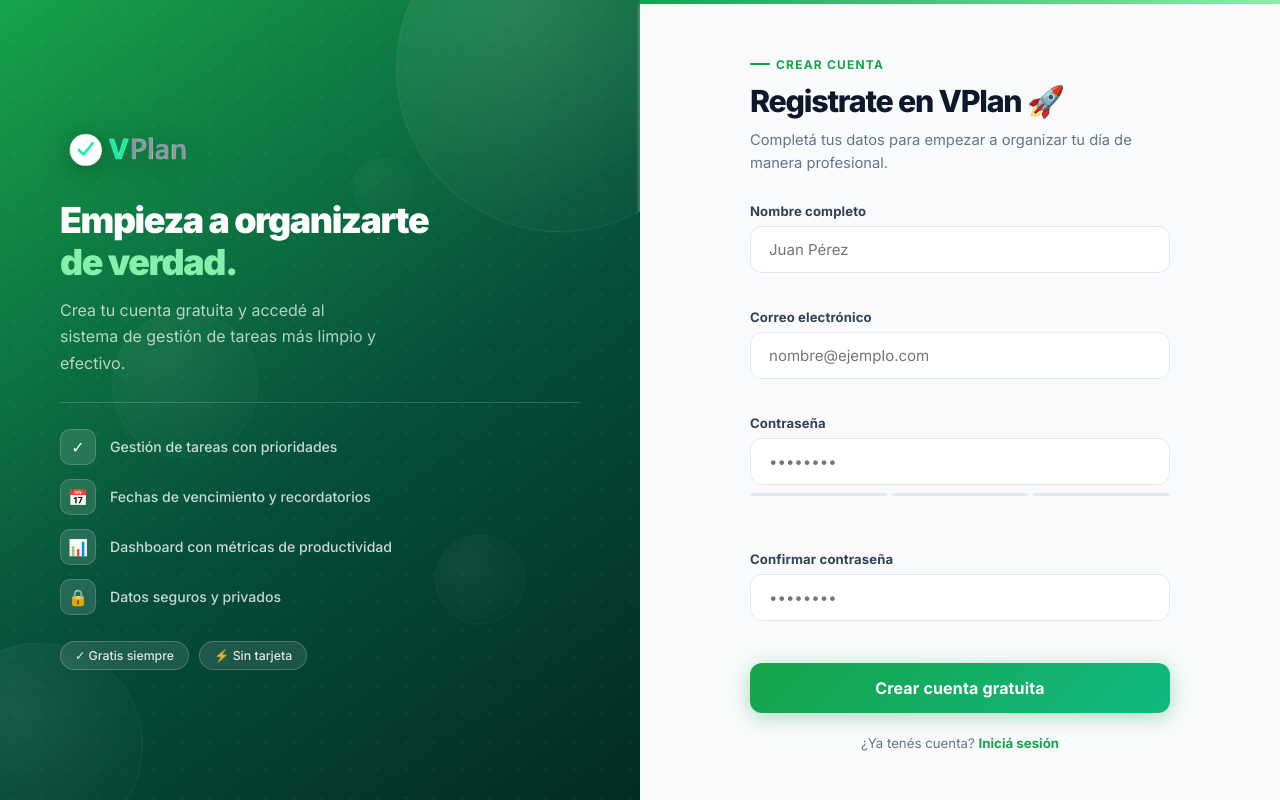
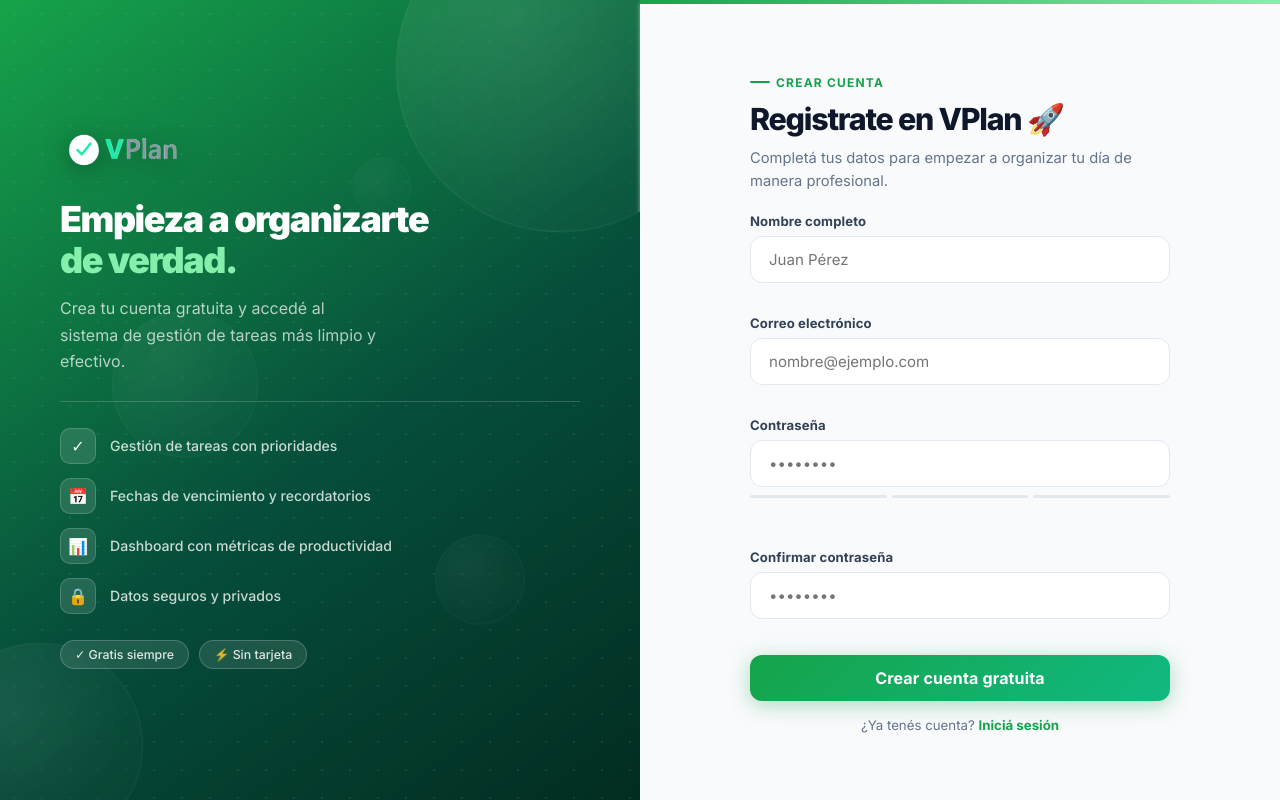
Before and after one commit to valepognante4/vplan-web, a React (Vite) app in the folder frontend/: page / in a window 1280 px wide. Both pictures are taken after a click on the button "Empezar ahora — es gratis". Built offline with nearby package versions, Linux system fonts and the light colour scheme.

Commit message:
feat: ajustes de interfaz y pantalla de bienvenida

```diff
--- a/frontend/src/App.css
+++ b/frontend/src/App.css
@@ -123,6 +123,7 @@ button {
   border: 1px solid var(--border);
   padding: 9px 20px;
   font-size: 0.88rem;
+  white-space: nowrap;
 }
 
 .btn-secondary:hover {
@@ -138,6 +139,7 @@ button {
   padding: 9px 20px;
   font-size: 0.88rem;
   box-shadow: 0 4px 14px rgba(22,163,74,0.35);
+  white-space: nowrap;
 }
 
 .btn-primary:hover {
--- a/frontend/src/App.jsx
+++ b/frontend/src/App.jsx
@@ -41,7 +41,7 @@ export default function App() {
             Iniciar sesión
           </button>
           <button className="btn-primary" onClick={() => setCurrentView('register')}>
-            Empezar gratis
+            Registrarse
           </button>
         </div>
       </nav>
--- a/frontend/src/Dashboard.css
+++ b/frontend/src/Dashboard.css
@@ -260,6 +260,12 @@
     text-decoration: none;
     color: var(--text-sub);
     font-size: 0.88rem;
+    font-family: inherit;
+    font-weight: 500;
+    background: transparent;
+    border: none;
+    cursor: pointer;
+    width: 100%;
     transition: background var(--transition), color var(--transition);
 }
 
@@ -281,7 +287,13 @@
     display: flex;
     justify-content: space-between;
     align-items: center;
+    gap: 16px;
     animation: fadeSlideDown 0.5s cubic-bezier(0.22, 1, 0.36, 1) both;
+}
+
+.vplan-dashboard .content-header > div {
+    min-width: 0;
+    flex: 1;
 }
 
 .vplan-dashboard .content-header h1 {
@@ -294,7 +306,10 @@
     letter-spacing: -0.04em;
     line-height: 1.08;
     position: relative;
-    display: inline-block;
+    display: block;
+    white-space: nowrap;
+    overflow: hidden;
+    text-overflow: ellipsis;
 }
 
 .vplan-dashboard .content-header h1::after {
@@ -332,6 +347,9 @@
     transition: transform var(--transition), box-shadow var(--transition), filter var(--transition);
     box-shadow: 0 4px 18px var(--primary-glow);
     letter-spacing: 0.01em;
+    white-space: nowrap;
+    flex-shrink: 0;
+    width: auto;
 }
 
 .vplan-dashboard .btn-primary:hover {
--- a/frontend/src/Login.css
+++ b/frontend/src/Login.css
@@ -101,10 +101,16 @@
 }
 
 .brand-logo {
-    width: 140px;
+    width: 130px;
     height: auto;
     filter: brightness(1.3) drop-shadow(0 4px 12px rgba(0,0,0,0.3));
     margin-bottom: 4px;
+    transition: filter 0.22s, transform 0.22s;
+}
+
+.brand-logo:hover {
+    filter: brightness(1.5) drop-shadow(0 6px 18px rgba(0,0,0,0.4));
+    transform: scale(1.03);
 }
 
 .brand-headline {
--- a/frontend/src/Login.jsx
+++ b/frontend/src/Login.jsx
@@ -81,7 +81,17 @@ export default function Login({ onNavigate }) {
         </div>
 
         <div className="brand-content">
-          <img src={logoVPlan} alt="VPlan" className="brand-logo" />
+          <img
+            src={logoVPlan}
+            alt="VPlan"
+            className="brand-logo"
+            onClick={() => onNavigate('landing')}
+            style={{ cursor: 'pointer' }}
+            role="button"
+            tabIndex={0}
+            aria-label="Ir al inicio"
+            onKeyDown={(e) => e.key === 'Enter' && onNavigate('landing')}
+          />
 
           <div>
             <h2 className="brand-headline">
--- a/frontend/src/Register.css
+++ b/frontend/src/Register.css
@@ -20,10 +20,11 @@
 
 *, *::before, *::after { box-sizing: border-box; margin: 0; padding: 0; }
 
-/* ── Full-viewport wrapper ────────────────────────────────── */
+/* ── Full-viewport wrapper ──────────────────────────────── */
 .auth-page {
     width: 100vw;
     height: 100vh;
+    min-height: 600px;
     overflow: hidden;
     display: flex;
     font-family: 'Inter', system-ui, sans-serif;
@@ -100,10 +101,16 @@
 }
 
 .brand-logo {
-    width: 140px;
+    width: 130px;
     height: auto;
     filter: brightness(1.3) drop-shadow(0 4px 12px rgba(0,0,0,0.3));
     margin-bottom: 4px;
+    transition: filter 0.22s, transform 0.22s;
+}
+
+.brand-logo:hover {
+    filter: brightness(1.2) drop-shadow(0 8px 24px rgba(0,0,0,0.5));
+    transform: scale(1.02);
 }
 
 .brand-headline {
@@ -196,9 +203,9 @@
     background: #f8fafc;
     display: flex;
     flex-direction: column;
-    justify-content: center;
+    justify-content: flex-start;
     align-items: center;
-    padding: 48px 60px;
+    padding: 36px 56px;
     overflow-y: auto;
     position: relative;
 }
@@ -217,6 +224,7 @@
     display: flex;
     flex-direction: column;
     gap: 0;
+    margin: auto 0;
     animation: formSlideIn 0.55s cubic-bezier(0.22, 1, 0.36, 1) both;
 }
 
@@ -225,9 +233,9 @@
     to   { opacity: 1; transform: translateX(0); }
 }
 
-/* ── Form header ────────────────────────────────────────────── */
+/* ── Form header ───────────────────────────────────── */
 .form-header {
-    margin-bottom: 28px;
+    margin-bottom: 20px;
 }
 
 .form-eyebrow {
@@ -264,9 +272,9 @@
     line-height: 1.55;
 }
 
-/* ── Input groups ─────────────────────────────────────────── */
+/* ── Input groups ───────────────────────────────── */
 .input-group {
-    margin-bottom: 16px;
+    margin-bottom: 12px;
 }
 
 .input-group label {
@@ -371,7 +379,7 @@
 /* ── Submit button ────────────────────────────────────────── */
 .btn-primary {
     width: 100%;
-    padding: 15px;
+    padding: 13px;
     background: linear-gradient(135deg, #16a34a, #10b981);
     color: white;
     border: none;
@@ -382,7 +390,7 @@
     cursor: pointer;
     transition: transform 0.22s ease, box-shadow 0.22s ease, filter 0.22s ease;
     box-shadow: 0 4px 20px rgba(22,163,74,0.35);
-    margin-top: 6px;
+    margin-top: 4px;
 }
 
 .btn-primary:hover:not(:disabled) {
@@ -396,7 +404,7 @@
 
 /* ── Footer ───────────────────────────────────────────────── */
 .form-footer {
-    margin-top: 22px;
+    margin-top: 16px;
     text-align: center;
 }
 
--- a/frontend/src/Register.jsx
+++ b/frontend/src/Register.jsx
@@ -118,7 +118,17 @@ export default function Register({ onNavigate }) {
         </div>
 
         <div className="brand-content">
-          <img src={logoVPlan} alt="VPlan" className="brand-logo" />
+          <img
+            src={logoVPlan}
+            alt="VPlan"
+            className="brand-logo"
+            onClick={() => onNavigate('landing')}
+            style={{ cursor: 'pointer' }}
+            role="button"
+            tabIndex={0}
+            aria-label="Ir al inicio"
+            onKeyDown={(e) => e.key === 'Enter' && onNavigate('landing')}
+          />
 
           <div>
             <h2 className="brand-headline">
```
